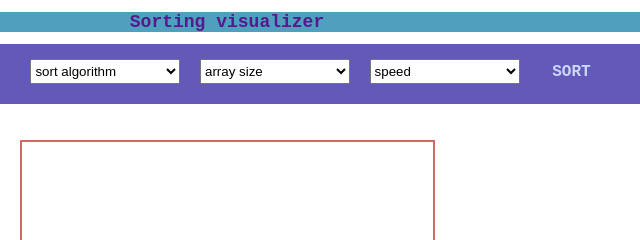
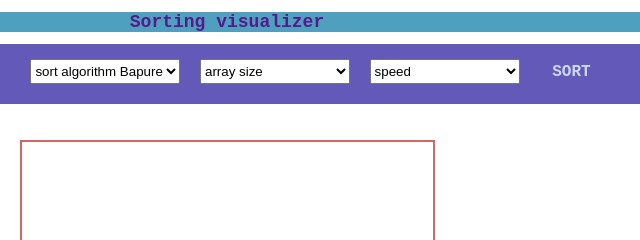
Before and after one commit to Bapureddy03/Sorting-Visualizer, a plain HTML site: page index.html in a window 1280 px wide. Shown: the top 240 px of the page, 413-1053 px from the left. Drawn offline with Linux system fonts and the light colour scheme.

Commit message:
Update index.html

```diff
--- a/index.html
+++ b/index.html
@@ -15,7 +15,7 @@
         <span class="options">
             <select name="select sort algorithm" id="menu"
                 class="algo-menu">
-                <option value="0">sort algorithm</option>
+                <option value="0">sort algorithm Bapureddy</option>
                 <option value="1">Bubble Sort</option>
                 <option value="2">Selection Sort</option>
                 <option value="3">Insertion Sort</option>
```
